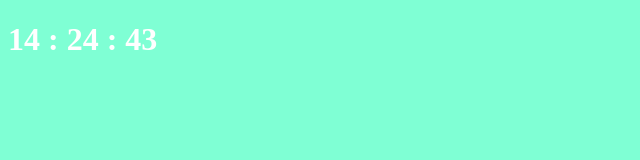
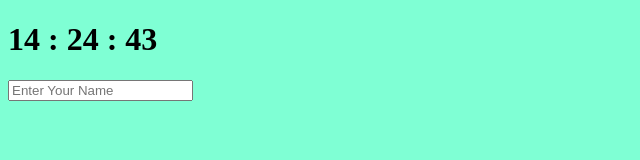
Before and after one commit to GisangLee/MomentumJS, a plain HTML site: page index.html in a window 1280 px wide. Shown: the whole page, without its empty margins (0-640 px from the left). Drawn offline with Linux system fonts and the light colour scheme.

Commit message:
saving user data on local storage

```diff
--- /dev/null
+++ b/greeting.js
@@ -0,0 +1,42 @@
+const form = document.querySelector(".js-form");
+const input = form.querySelector("input");
+const greeting = document.querySelector(".js-greetings");
+
+const USER_LS = "currentuser";
+const SHOWING_CN = "showing";
+
+function saveUser(text) {
+  localStorage.setItem(USER_LS, text);
+}
+
+function handleSubmit(event) {
+  event.preventDefault();
+  const currentuser = input.value;
+  saveUser(currentuser);
+}
+
+function askForName() {
+  form.classList.add(SHOWING_CN);
+  form.addEventListener("submit", handleSubmit);
+}
+
+function paintGreeting(text) {
+  form.classList.remove(SHOWING_CN);
+  greeting.classList.add(SHOWING_CN);
+  greeting.innerText = `Hello ${text}`;
+}
+
+function loadName() {
+  const currentUser = localStorage.getItem(USER_LS);
+  if (currentUser === null) {
+    askForName();
+  } else {
+    paintGreeting(currentUser);
+  }
+}
+
+function init() {
+  loadName();
+}
+
+init();
--- a/index.css
+++ b/index.css
@@ -3,5 +3,14 @@ body {
 }
 
 h1 {
-  color: white;
+  color: black;
 }
+
+.form,
+.greetings {
+  display: none;
+}
+
+.showing {
+  display: block;
+}
--- a/index.html
+++ b/index.html
@@ -9,7 +9,12 @@
     <div class="js-clock">
       <h1>00:00</h1>
     </div>
+    <form class="js-form form">
+      <input type="text" placeholder="Enter Your Name" />
+    </form>
+    <h4 class="js-greetings greetings"></h4>
     <script src="index.js"></script>
     <script src="clock.js"></script>
+    <script src="greeting.js"></script>
   </body>
 </html>
```
